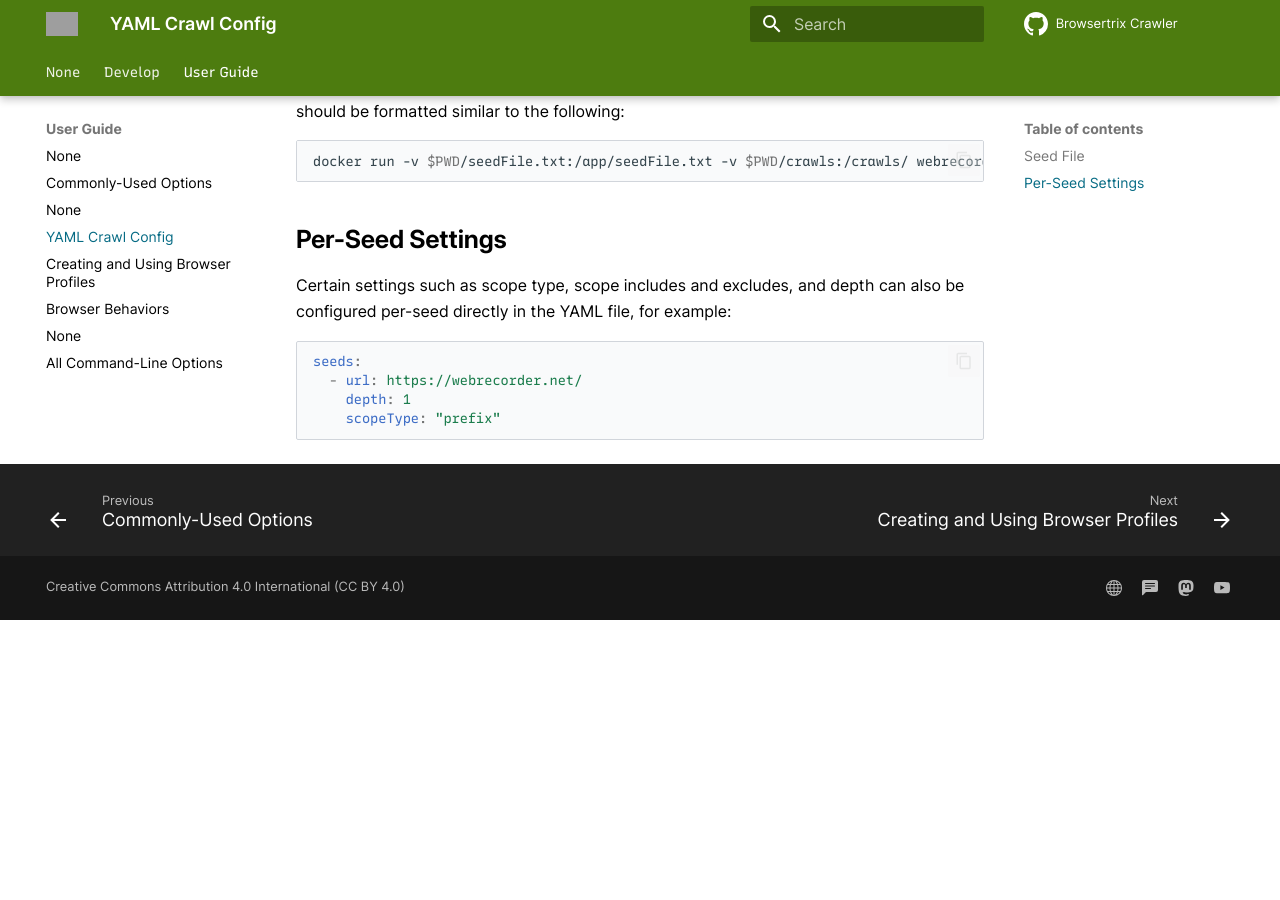
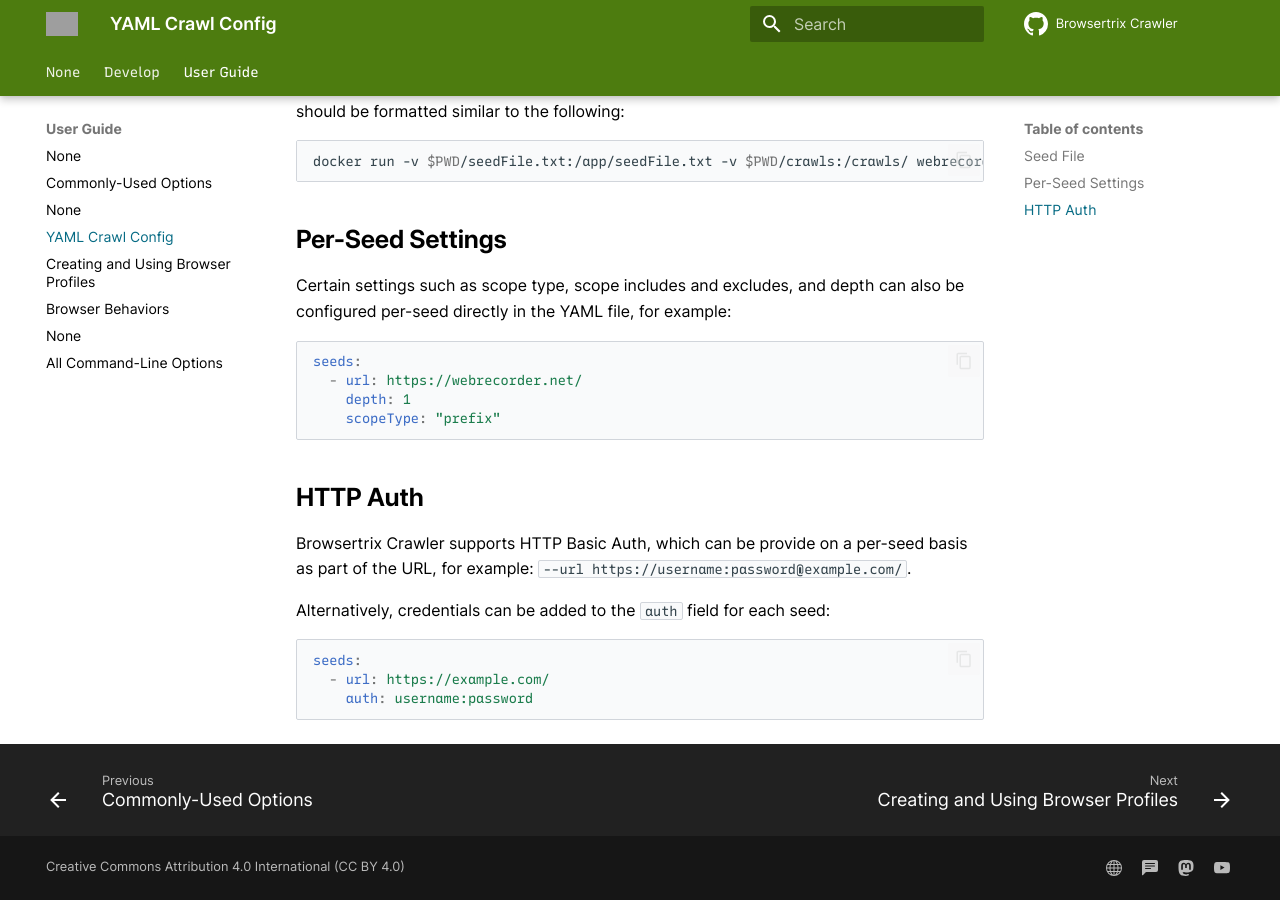
Before and after one commit to webrecorder/browsertrix-crawler, an MkDocs documentation site: the page built from docs/docs/user-guide/yaml-config.md, in a window 1280 px wide and 900 px high, scrolled down 934 px. Built offline with MkDocs 1.6.1 and Material for MkDocs 9.7.7, drawn with Linux system fonts in a browser that asks for light colours; comment, search, counter and statistics services are not loaded; before the commit the page ends 1554 px from its top, so only the background shows below that; grey boxes are pictures that could not be loaded.

Commit message:
docs: mention http-auth in docs

````diff
--- a/docs/docs/user-guide/yaml-config.md
+++ b/docs/docs/user-guide/yaml-config.md
@@ -46,3 +46,16 @@
     depth: 1
     scopeType: "prefix"
 ```
+
+## HTTP Auth
+
+Browsertrix Crawler supports HTTP Basic Auth, which can be provide on a per-seed basis as part of the URL, for example:
+`--url https://username:password@example.com/`.
+
+Alternatively, credentials can be added to the `auth` field for each seed:
+
+```yaml
+seeds:
+  - url: https://example.com/
+    auth: username:password
+```
````
